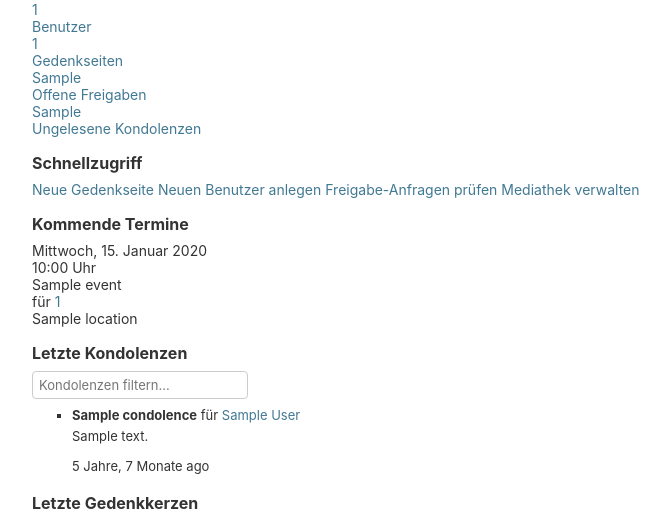
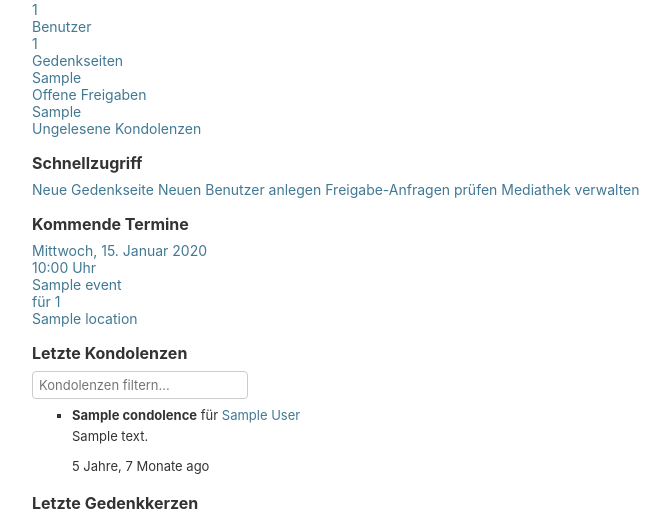
Before and after one commit to philipppollak855/gedenken, a Django app: template backend/api/templates/admin/dashboard.html in a window 1280 px wide. Shown: the part 254-771 px from the top of the page, without its empty margins (8-678 px from the left). Run offline with Django 4.2, Linux system fonts and the light colour scheme; tables that the repository leaves empty hold one stand-in row (values such as "Sample post"); the template is opened without the code that fills it: values that come from a table or form of the project are taken from there, most other values are stand-ins (such as "Sample title", 1, 10 or a date in 2020).

Commit message:
settings

```diff
--- a/backend/api/templates/admin/dashboard.html
+++ b/backend/api/templates/admin/dashboard.html
@@ -57,6 +57,7 @@
             </div>
             <div class="event-grid">
                 {% for event in upcoming_events_grid %}
+                <a href="{% url 'admin:api_memorialevent_change' event.pk %}" class="event-card-link">
                     <div class="event-card">
                         <div class="event-card-header">
                             <div class="event-card-date">{{ event.date|date:"l, d. F Y" }}</div>
@@ -64,12 +65,13 @@
                         </div>
                         <div class="event-card-body">
                             <div class="event-card-title">{{ event.title }}</div>
-                        <div class="event-card-page">für <a href="{% url 'admin:api_memorialpage_change' event.page.pk %}">{{ event.page }}</a></div>
+                            <div class="event-card-page">für {{ event.page }}</div>
                             {% if event.location %}
                             <div class="event-card-location"><i class="fas fa-map-marker-alt"></i> {{ event.location.name }}</div>
                             {% endif %}
                         </div>
                     </div>
+                </a>
                 {% empty %}
                 <p>Keine kommenden Termine gefunden.</p>
                 {% endfor %}
@@ -77,7 +79,11 @@
         </div>
 
         <div class="dashboard-widget activity-widget" id="condolence-widget">
+            <div class="widget-header">
                 <h2>Letzte Kondolenzen</h2>
+                <i class="fas fa-expand-alt toggle-widget-icon"></i>
+            </div>
+            <div class="widget-collapsible-content">
                 <input type="text" class="filter-input" data-target="condolence-list" placeholder="Kondolenzen filtern...">
                 <div class="activity-list scrollable" id="condolence-list">
                     <ul>
@@ -93,9 +99,14 @@
                     </ul>
                 </div>
             </div>
+        </div>
 
         <div class="dashboard-widget activity-widget" id="candle-widget">
+            <div class="widget-header">
                 <h2>Letzte Gedenkkerzen</h2>
+                <i class="fas fa-expand-alt toggle-widget-icon"></i>
+            </div>
+            <div class="widget-collapsible-content">
                 <input type="text" class="filter-input" data-target="candle-list" placeholder="Kerzen filtern...">
                 <div class="activity-list scrollable" id="candle-list">
                     <ul>
@@ -109,6 +120,7 @@
                         <li>Keine Kerzen angezündet.</li>
                         {% endfor %}
                     </ul>
+                </div>
             </div>
         </div>
     </div>
@@ -150,8 +162,8 @@
     setInterval(updateTime, 1000);
     updateTime();
 
+    document.addEventListener('DOMContentLoaded', function() {
         // Kalender-Logik
-    document.addEventListener('DOMContentLoaded', function() {
         const events = JSON.parse('{{ calendar_events_json|safe }}');
         const modal = document.getElementById('calendar-modal');
         const openBtn = document.getElementById('open-calendar-modal');
@@ -161,7 +173,6 @@
         const prevMonthBtn = document.getElementById('prev-month');
         const nextMonthBtn = document.getElementById('next-month');
         const eventListPopup = document.getElementById('event-list-popup');
-
         let currentDate = new Date();
 
         function renderCalendar() {
@@ -169,36 +180,27 @@
             eventListPopup.style.display = 'none';
             const year = currentDate.getFullYear();
             const month = currentDate.getMonth();
-
             const monthNames = ["Jänner", "Februar", "März", "April", "Mai", "Juni", "Juli", "August", "September", "Oktober", "November", "Dezember"];
             monthYearEl.textContent = `${monthNames[month]} ${year}`;
-
             const firstDayOfMonth = new Date(year, month, 1).getDay();
             const daysInMonth = new Date(year, month + 1, 0).getDate();
-
             const startOffset = (firstDayOfMonth === 0) ? 6 : firstDayOfMonth - 1;
 
-            for (let i = 0; i < startOffset; i++) {
-                calendarBody.appendChild(document.createElement('div'));
-            }
+            for (let i = 0; i < startOffset; i++) { calendarBody.appendChild(document.createElement('div')); }
 
             for (let day = 1; day <= daysInMonth; day++) {
                 const dayEl = document.createElement('div');
                 dayEl.classList.add('calendar-day');
                 dayEl.textContent = day;
-
                 const dateStr = `${year}-${String(month + 1).padStart(2, '0')}-${String(day).padStart(2, '0')}`;
-
                 if (events[dateStr]) {
                     dayEl.classList.add('has-events');
                     dayEl.dataset.date = dateStr;
                 }
-
                 const today = new Date();
                 if (year === today.getFullYear() && month === today.getMonth() && day === today.getDate()) {
                     dayEl.classList.add('today');
                 }
-
                 calendarBody.appendChild(dayEl);
             }
         }
@@ -206,9 +208,6 @@
         function showEventsForDay(dateStr) {
             const dayEvents = events[dateStr];
             if (!dayEvents) return;
-
-            // DIESER TEIL WURDE GEÄNDERT:
-            // Der Popup wird jetzt immer angezeigt, auch bei nur einem Termin.
             let content = `<h4>Termine am ${new Date(dateStr).toLocaleDateString('de-AT')}</h4><ul>`;
             dayEvents.forEach(event => {
                 content += `<li><a href="${event.url}">${event.time} - ${event.title} (${event.page})</a></li>`;
@@ -220,22 +219,9 @@
 
         openBtn.onclick = () => { modal.style.display = 'block'; renderCalendar(); };
         closeBtn.onclick = () => { modal.style.display = 'none'; };
-        window.onclick = (event) => {
-            if (event.target == modal) {
-                modal.style.display = 'none';
-            }
-        };
-
-        prevMonthBtn.onclick = () => {
-            currentDate.setMonth(currentDate.getMonth() - 1);
-            renderCalendar();
-        };
-
-        nextMonthBtn.onclick = () => {
-            currentDate.setMonth(currentDate.getMonth() + 1);
-            renderCalendar();
-        };
-
+        window.onclick = (event) => { if (event.target == modal) { modal.style.display = 'none'; } };
+        prevMonthBtn.onclick = () => { currentDate.setMonth(currentDate.getMonth() - 1); renderCalendar(); };
+        nextMonthBtn.onclick = () => { currentDate.setMonth(currentDate.getMonth() + 1); renderCalendar(); };
         calendarBody.addEventListener('click', function(e) {
             if (e.target.classList.contains('has-events')) {
                 showEventsForDay(e.target.dataset.date);
@@ -243,6 +229,14 @@
                 eventListPopup.style.display = 'none';
             }
         });
+
+        // Widget Toggle Logik
+        document.querySelectorAll('.toggle-widget-icon').forEach(icon => {
+            icon.addEventListener('click', function() {
+                const widget = this.closest('.dashboard-widget');
+                widget.classList.toggle('is-expanded');
+            });
+        });
     });
 </script>
 {% endblock %}
```
Also changed, not shown: 1 other file. Lines whose indentation alone changed are shown as unchanged.
